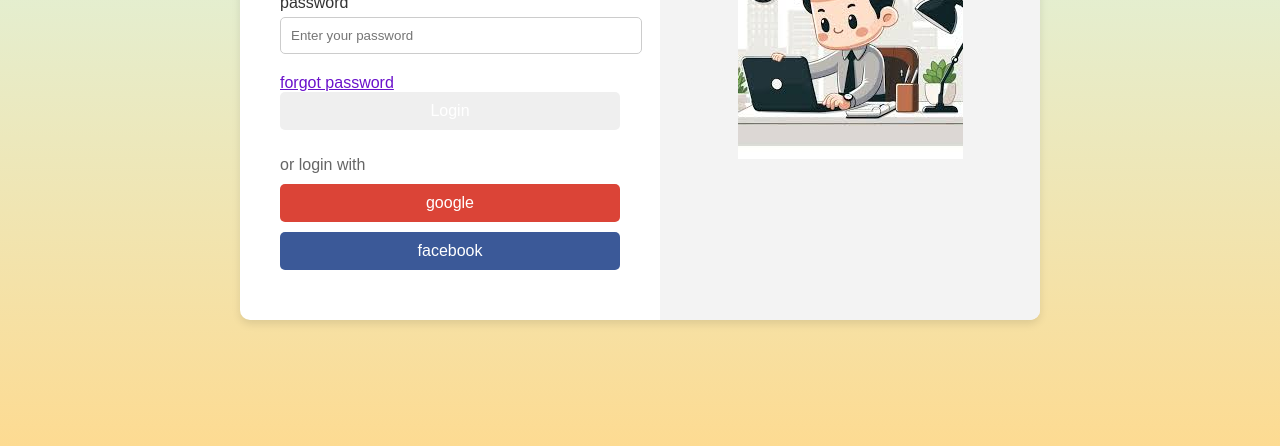
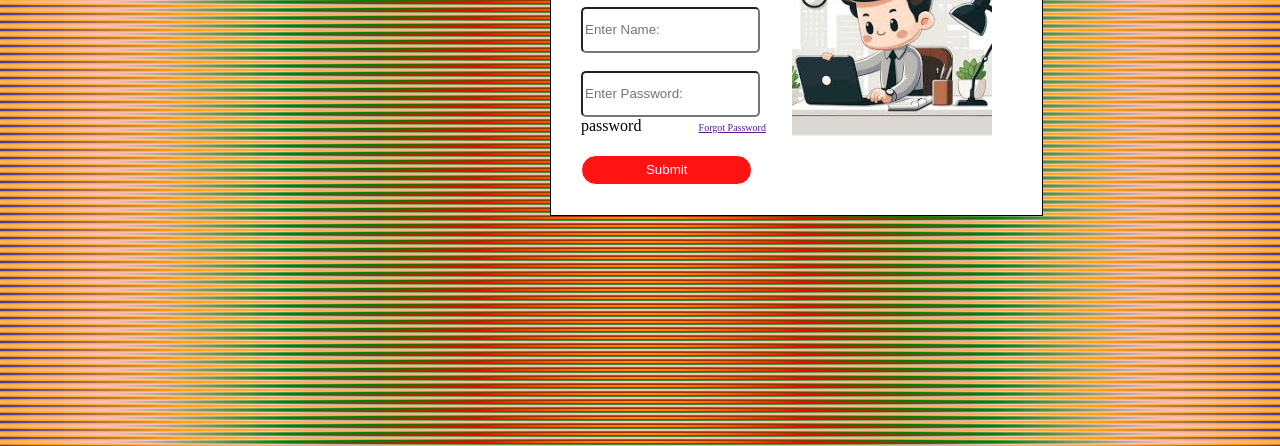
Before and after one commit to Shettysprajwal/html, a plain HTML site: page css/login_page/index.html in a window 1280 px wide. Shown: the part 354-800 px from the top of the page. Drawn offline with Linux system fonts and the light colour scheme.

Commit message:
bootstrap

```diff
--- a/css/login_page/index.css
+++ b/css/login_page/index.css
@@ -1,103 +1,46 @@
-body {
-    font-family: Arial, Helvetica, sans-serif;
-    margin: 0;
-    padding: 0;
-    background-image: linear-gradient(to top, #fddb92 0%, #d1fdff 100%);
+.Container{
     display: flex;
-    justify-content: center;
+    justify-content: space-evenly;
+  border: 1px solid black;
+  padding: 30px;
+ position: absolute;
+ top: 250px;
+ left: 550px;
+ background-color: #fff;
+}
+input{
+    width: 90%;
+    /* border: none; */
+    /* border-bottom: 1px solid black; */
+    line-height: 40px;
+    border-radius: 5px;
+}
+button{
+    margin-top: 20px;
+ /* margin-left: 30px; */
+ width: 90%;
+ height: 30px;
+ border-radius: 30px;
+ background-color: rgba(255, 0, 0, 0.926);
+ color: #fff;
+ border: 1px solid white;
+}
+body{
+    width: 50%;
+    background:linear-gradient(to left,pink 10%,rgb(100, 216, 100) 20%,rgb(131, 49, 25) 60%);
+background: radial-gradient(yellow,red,green,pink,orange,blue);
+}
+img{
+    width: 200px;
     align-items: center;
-    height: 100vh;
-}
-
-.container {
-    display: flex;
-    justify-content: center;
-    align-items: center;
-    width: 100%;
-}
-
-.login_container {
-    width: 800px;
-    background: #fff;
-    border-radius: 10px;
-    display: flex;
-    box-shadow: 0 4px 8px rgba(0,0,0,0.1);
-    overflow: hidden;
-}
-
-.form-container {
-    padding: 40px;
-    flex: 1;
-    display: flex;
-    flex-direction: column;
-    justify-content: center;
-}
-
-.image-container {
-    flex: 1;
-    display: flex;
-    justify-content: center;
-    align-items: center;
-    background: #f3f3f3;
     padding: 20px;
 }
-
-.image-container img {
-    max-width: 100%;
-    height: auto;
+button:hover{
+    background-color: aqua;
+    color: black;
+   border: 1px solid black;
 }
-
-h2 {
-    margin-bottom: 10px;
-    color: #333;
+a{
+    font-size: 10px;
+  margin-left:30%;
 }
-
-p {
-    margin-bottom: 10px;
-    color: #666;
-}
-
-a {
-    color: #6a11cb;
-}
-
-a:hover {
-    text-decoration: underline;
-}
-
-label {
-    display: block;
-    margin-bottom: 5px;
-    color: #333;
-}
-
-input {
-    width: 100%;
-    padding: 10px;
-    margin-bottom: 20px;
-    border: 1px solid #ccc;
-    border-radius: 5px;
-}
-
-button {
-    width: 100%;
-    padding: 10px;
-    border: none;
-    border-radius: 5px;
-    font-size: 16px;
-    cursor: pointer;
-    margin-bottom: 10px;
-    color: #fff;
-}
-
-button:hover {
-    opacity: 0.9;
-}
-
-.google-btn {
-    background: #db4437;
-}
-
-.facebook-btn {
-    background: #3b5998;
-}
--- a/css/login_page/index.html
+++ b/css/login_page/index.html
@@ -3,30 +3,22 @@
 <head>
     <meta charset="UTF-8">
     <meta name="viewport" content="width=device-width, initial-scale=1.0">
-    <title>Login-Page</title>
+    <title>Document</title>
     <link rel="stylesheet" href="index.css">
 </head>
 <body>
-    <div class="container">
-        <div class="login_container">
-            <div class="form-container">
-                <h2>Login</h2>
-                <p>doesn't have an account yet?  <a href="#">Sign up</a></p>
-                <form>
-                    <label for="email" > email address</label>
-                    <input type="email" name="email" id="email" placeholder="Enter your email" required>
-                    <label for="password">password</label>
-                    <input type="password" name="password" id="password" placeholder="Enter your password" required>
-                    <a href="#"> forgot password</a>
-                    <button type="submit">Login</button>
-                    <p> or login with </p>
-                    <button class="google-btn">google</button>
-                    <button class="facebook-btn">facebook</button>
-                </form>
-            </div>
-            <div class="image-container">
-    <img src="image.png" alt="work time">
-            </div>
+    <div class="Container">
+        <div class="form">
+            <h1>Login Process</h1>
+<form action="">
+    <input type="text" placeholder="Enter Name:"><br><br/>
+    <input type="password" placeholder="Enter Password:"><br>
+    <label for="password">password</label><a href="">Forgot Password</a>
+    <button type="button">Submit</button>
+</form>
+        </div>
+        <div class="image">
+<img src="image.png" alt="">
         </div>
     </div>
 </body>
```
Also changed, not shown: bootstap/index.htm (added, +51 -0 lines), photocollage/collage.html (+10 -0 lines).
